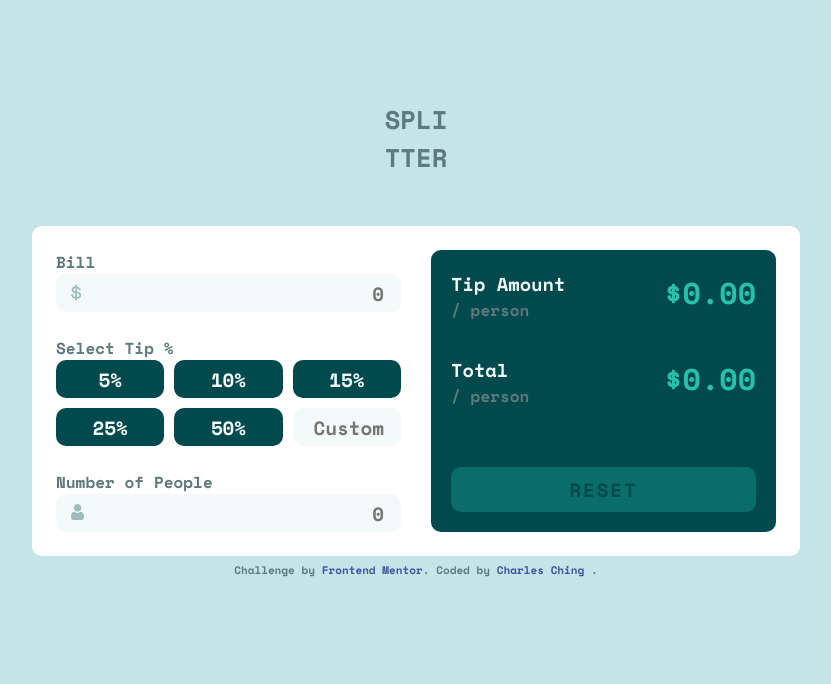
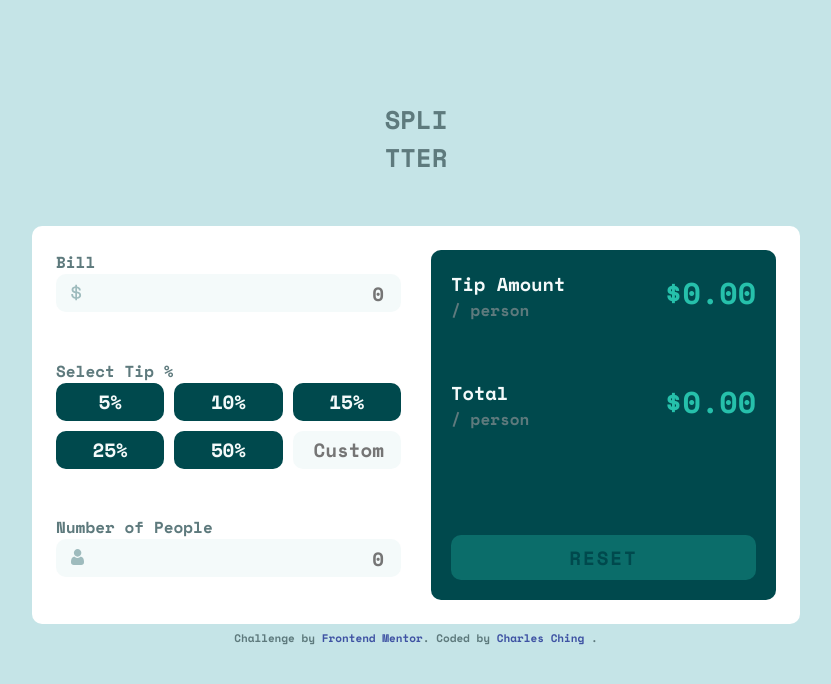
Before and after one commit to chaaals/Tip-Calculator, a plain HTML site: page index.html in a window 1536 px wide. Shown: the whole page, without its empty margins (352-1183 px from the left). Drawn offline with nearby package versions, Linux system fonts and the light colour scheme.

Commit message:
Fixed desktop version

```diff
--- a/main.css
+++ b/main.css
@@ -236,6 +236,16 @@ a:link {
 
     margin: 10vh auto;
   }
+
+  .tip--form {
+    display: grid;
+    grid-template-columns: 1fr;
+  }
+
+  .tip--output {
+    height: 350px;
+  }
+
   .tip-btn-container {
     display: grid;
     align-items: center;
@@ -251,7 +261,7 @@ a:link {
     grid-template-columns: repeat(2, 1fr);
 
     width: 50%;
-    height: 330px;
+    height: 398px;
     border-radius: 10px;
   }
 
```
